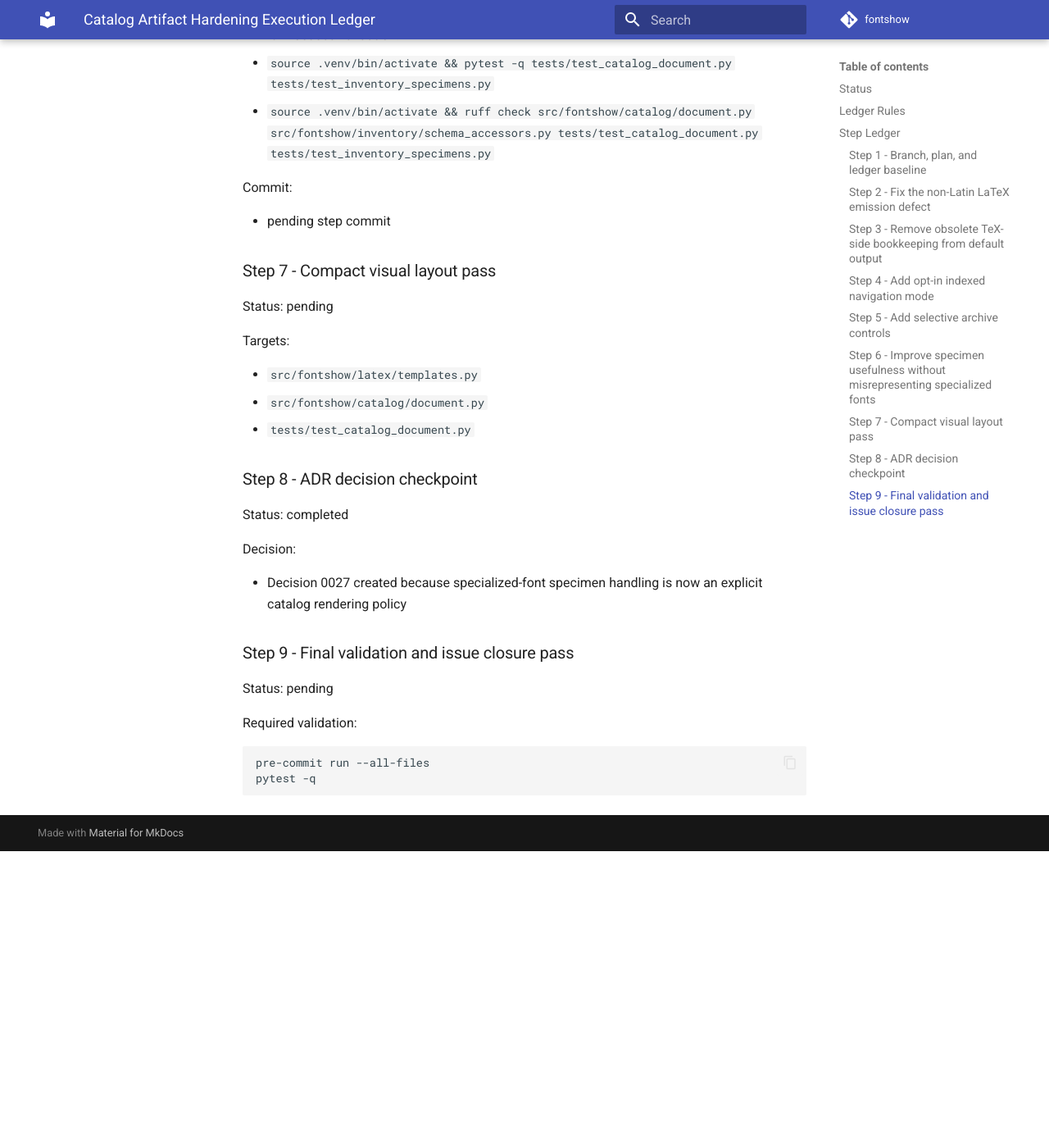
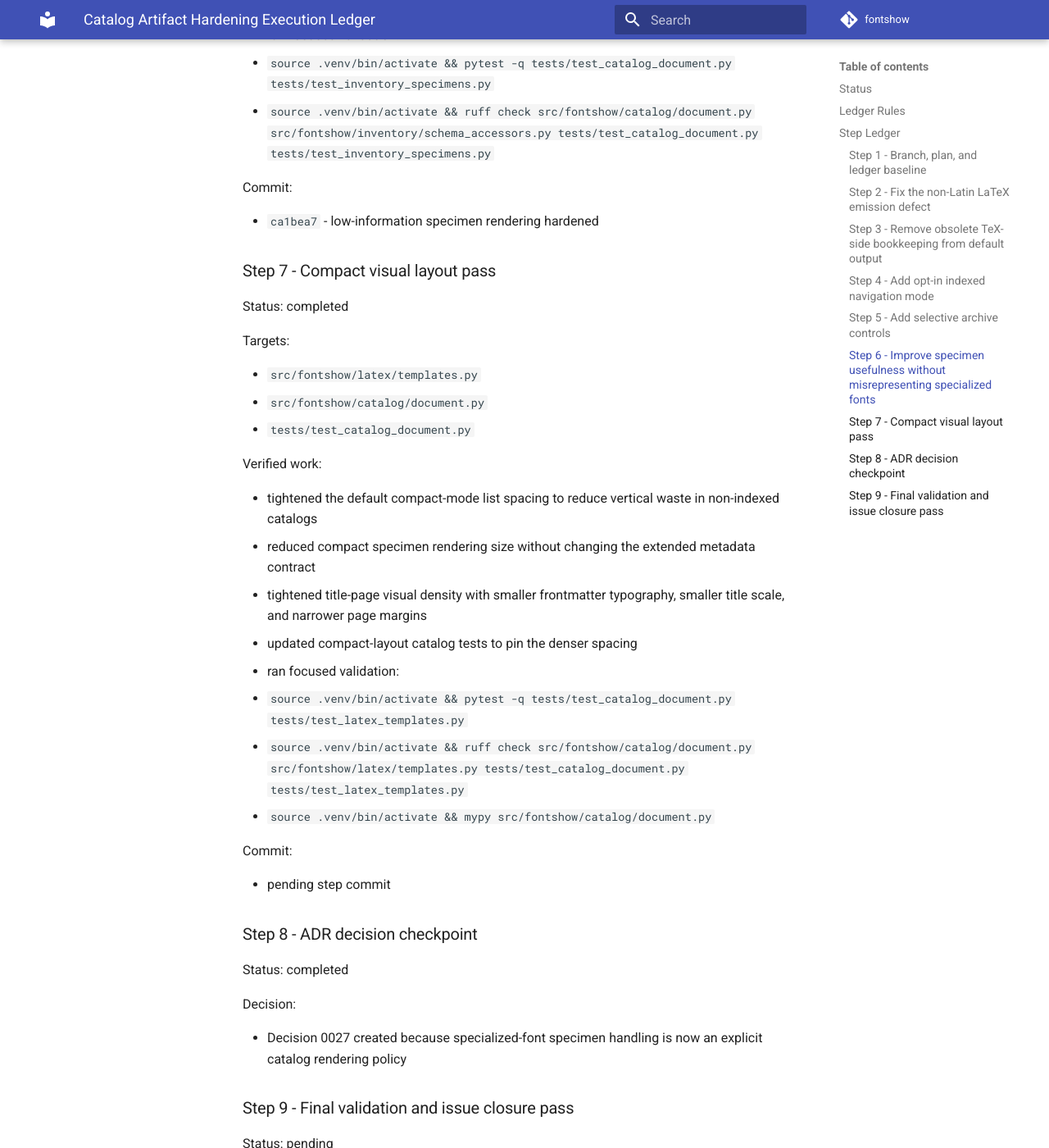
Before and after one commit to marco0560/Fontshow, an MkDocs documentation site: the page built from docs/planning/15_CATALOG_ARTIFACT_HARDENING_EXECUTION_LEDGER.md, in a window 1280 px wide and 1400 px high, scrolled down 5334 px. Shown: the whole window at 82% size. Built offline with MkDocs 1.6.1 and Material for MkDocs 9.7.7, drawn with Linux system fonts in a browser that asks for light colours; comment, search, counter and statistics services are not loaded; before the commit the page ends 6372 px from its top, so only the background shows below that.

Commit message:
refactor(output): tighten compact catalog layout
Reduce compact-mode vertical spacing and specimen size so default catalogs use less page area without changing the extended metadata contract. Tighten the title-page frontmatter and margins for denser artifacts, and update the compact-layout test expectations to pin the new spacing.

```diff
--- a/docs/planning/15_CATALOG_ARTIFACT_HARDENING_EXECUTION_LEDGER.md
+++ b/docs/planning/15_CATALOG_ARTIFACT_HARDENING_EXECUTION_LEDGER.md
@@ -203,17 +203,35 @@
 
 Commit:
 
-- pending step commit
+- `ca1bea7` - low-information specimen rendering hardened
 
 ### Step 7 - Compact visual layout pass
 
-Status: pending
+Status: completed
 
 Targets:
 
 - `src/fontshow/latex/templates.py`
 - `src/fontshow/catalog/document.py`
 - `tests/test_catalog_document.py`
+
+Verified work:
+
+- tightened the default compact-mode list spacing to reduce vertical
+  waste in non-indexed catalogs
+- reduced compact specimen rendering size without changing the extended
+  metadata contract
+- tightened title-page visual density with smaller frontmatter
+  typography, smaller title scale, and narrower page margins
+- updated compact-layout catalog tests to pin the denser spacing
+- ran focused validation:
+  - `source .venv/bin/activate && pytest -q tests/test_catalog_document.py tests/test_latex_templates.py`
+  - `source .venv/bin/activate && ruff check src/fontshow/catalog/document.py src/fontshow/latex/templates.py tests/test_catalog_document.py tests/test_latex_templates.py`
+  - `source .venv/bin/activate && mypy src/fontshow/catalog/document.py`
+
+Commit:
+
+- pending step commit
 
 ### Step 8 - ADR decision checkpoint
 
```
Also changed, not shown: 3 other files.
